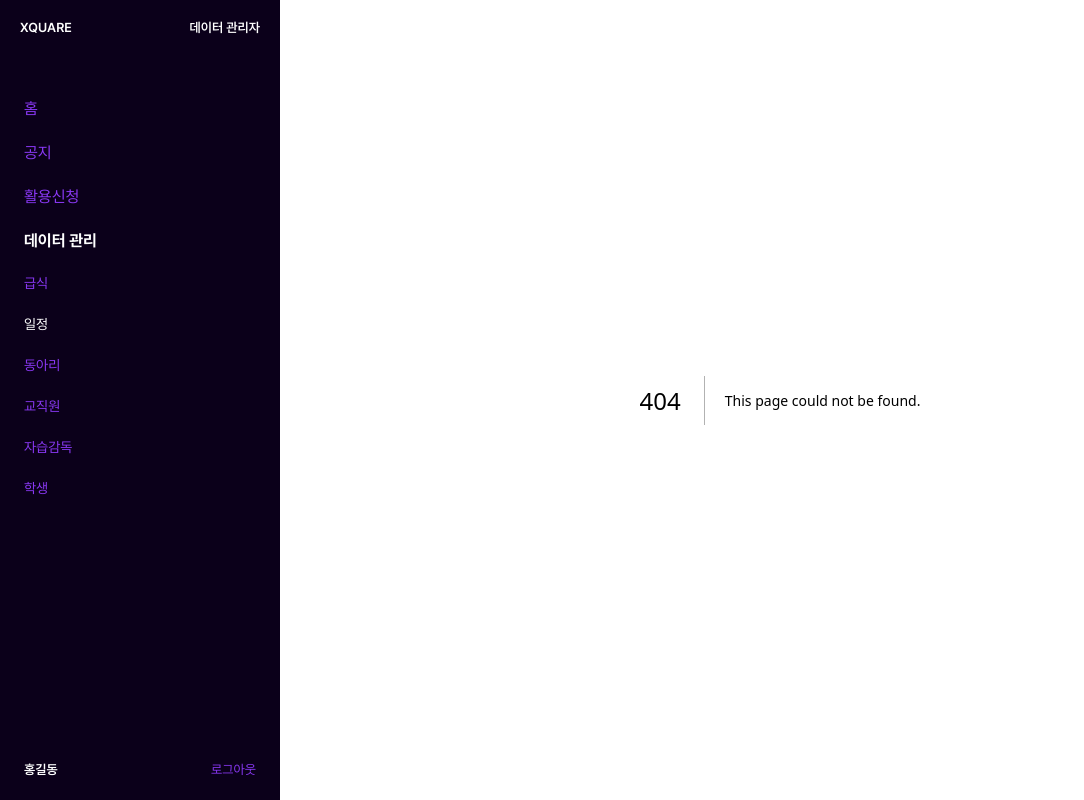
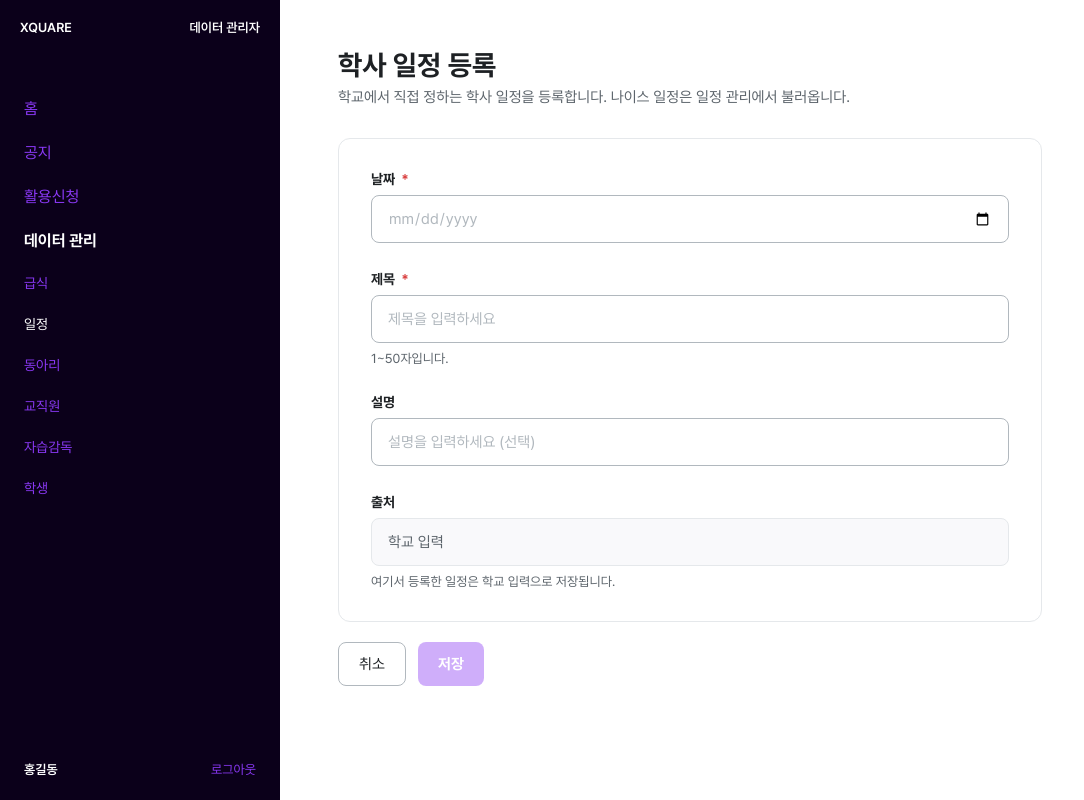
Before and after one commit to team-xquare/xquare-openapi-frontend, a Next.js app in the folder apps/admin/: page /schedule/new in a window 1280 px wide. Before the commit this address had no page. Shown: the whole page, without its empty margins (0-1084 px from the left). Built offline with nearby package versions, Linux system fonts and the light colour scheme.

Commit message:
feat: admin 학사 일정 등록, 수정 화면 퍼블리싱

```diff
--- /dev/null
+++ b/apps/admin/src/app/schedule/new/page.tsx
@@ -0,0 +1,5 @@
+import { ScheduleForm } from "../schedule-form";
+
+export default function ScheduleNewPage() {
+  return <ScheduleForm />;
+}
--- /dev/null
+++ b/apps/admin/src/app/schedule/schedule-form.tsx
@@ -0,0 +1,179 @@
+"use client";
+
+import { useId, useLayoutEffect, useState, type FormEvent } from "react";
+import { useRouter } from "next/navigation";
+import {
+  SCHEDULE_SOURCE_LABEL,
+  SCHEDULE_TITLE_MAX_LENGTH,
+  type Schedule,
+} from "../schedule-content";
+import {
+  ActionGroup,
+  DangerOutlineButton,
+  FieldLabel,
+  FormActions,
+  FormCard,
+  FormField,
+  NoticePage as SchedulePage,
+  PageDescription,
+  PageHead,
+  PageHeading,
+  PageTitle,
+  PrimaryButton,
+  RequiredMark,
+  SecondaryButton,
+  TitleInput,
+} from "../notice/page-style";
+import { DeleteScheduleModal } from "./delete-schedule-modal";
+import {
+  DateInput,
+  FieldHint,
+  ReadonlyInput,
+  ScheduleFormBox,
+} from "./page-style";
+
+// 등록과 수정이 같은 폼을 씀. schedule이 있으면 수정 화면
+export function ScheduleForm({ schedule }: { schedule?: Schedule }) {
+  const router = useRouter();
+  const id = useId();
+  const initialDate = schedule?.date ?? "";
+  const initialTitle = schedule?.title ?? "";
+  const initialDescription = schedule?.description ?? "";
+  const [date, setDate] = useState(initialDate);
+  const [title, setTitle] = useState(initialTitle);
+  const [description, setDescription] = useState(initialDescription);
+  const [isDeleteOpen, setIsDeleteOpen] = useState(false);
+
+  // 앞뒤 공백만 바꾼 것은 바뀐 내용으로 보지 않음
+  const isChanged =
+    date !== initialDate ||
+    title.trim() !== initialTitle.trim() ||
+    description.trim() !== initialDescription.trim();
+  const canSave = date !== "" && title.trim() !== "" && isChanged;
+
+  // 다른 페이지로 이동해도 화면이 숨겨진 채 상태가 남으므로,
+  // 다시 들어오면 처음 값으로 보이도록 숨겨질 때 초기화
+  useLayoutEffect(() => {
+    return () => {
+      setDate(initialDate);
+      setTitle(initialTitle);
+      setDescription(initialDescription);
+      setIsDeleteOpen(false);
+    };
+  }, [initialDate, initialTitle, initialDescription]);
+
+  const goToList = () => router.push("/schedule");
+
+  const handleSubmit = (event: FormEvent<HTMLFormElement>) => {
+    event.preventDefault();
+    if (!canSave) return;
+
+    // 일정 저장 API 연동 전이라 목록으로만 이동
+    goToList();
+  };
+
+  return (
+    <SchedulePage>
+      <PageHead>
+        <PageHeading>
+          <PageTitle>{schedule ? "학사 일정 수정" : "학사 일정 등록"}</PageTitle>
+          <PageDescription>
+            {schedule
+              ? `${schedule.date} · ${schedule.title}`
+              : "학교에서 직접 정하는 학사 일정을 등록합니다. 나이스 일정은 일정 관리에서 불러옵니다."}
+          </PageDescription>
+        </PageHeading>
+      </PageHead>
+
+      <ScheduleFormBox onSubmit={handleSubmit}>
+        <FormCard>
+          <FormField>
+            <FieldLabel htmlFor={`${id}-date`}>
+              날짜<RequiredMark aria-hidden="true">*</RequiredMark>
+            </FieldLabel>
+            <DateInput
+              id={`${id}-date`}
+              type="date"
+              value={date}
+              data-empty={date === "" || undefined}
+              required
+              onChange={(event) => setDate(event.target.value)}
+            />
+          </FormField>
+
+          <FormField>
+            <FieldLabel htmlFor={`${id}-title`}>
+              제목<RequiredMark aria-hidden="true">*</RequiredMark>
+            </FieldLabel>
+            <TitleInput
+              id={`${id}-title`}
+              aria-describedby={`${id}-title-hint`}
+              value={title}
+              placeholder="제목을 입력하세요"
+              maxLength={SCHEDULE_TITLE_MAX_LENGTH}
+              required
+              onChange={(event) => setTitle(event.target.value)}
+            />
+            <FieldHint id={`${id}-title-hint`}>
+              1~{SCHEDULE_TITLE_MAX_LENGTH}자입니다.
+            </FieldHint>
+          </FormField>
+
+          <FormField>
+            <FieldLabel htmlFor={`${id}-description`}>설명</FieldLabel>
+            <TitleInput
+              id={`${id}-description`}
+              value={description}
+              placeholder="설명을 입력하세요 (선택)"
+              onChange={(event) => setDescription(event.target.value)}
+            />
+          </FormField>
+
+          <FormField>
+            <FieldLabel htmlFor={`${id}-source`}>출처</FieldLabel>
+            {/* 등록은 항상 학교 입력, 수정은 원래 출처를 그대로 둠 */}
+            <ReadonlyInput
+              id={`${id}-source`}
+              aria-describedby={`${id}-source-hint`}
+              value={SCHEDULE_SOURCE_LABEL[schedule?.source ?? "school"]}
+              readOnly
+            />
+            <FieldHint id={`${id}-source-hint`}>
+              {schedule
+                ? "나이스에서 불러온 일정도 이 화면에서 수정·삭제할 수 있습니다."
+                : "여기서 등록한 일정은 학교 입력으로 저장됩니다."}
+            </FieldHint>
+          </FormField>
+        </FormCard>
+
+        <FormActions>
+          {schedule && (
+            <DangerOutlineButton
+              type="button"
+              onClick={() => setIsDeleteOpen(true)}
+            >
+              삭제
+            </DangerOutlineButton>
+          )}
+          <ActionGroup>
+            <SecondaryButton type="button" onClick={goToList}>
+              취소
+            </SecondaryButton>
+            <PrimaryButton type="submit" disabled={!canSave}>
+              저장
+            </PrimaryButton>
+          </ActionGroup>
+        </FormActions>
+      </ScheduleFormBox>
+
+      {schedule && isDeleteOpen && (
+        <DeleteScheduleModal
+          title={schedule.title}
+          onClose={() => setIsDeleteOpen(false)}
+          // 일정 삭제 API 연동 전이라 목록으로만 이동
+          onConfirm={goToList}
+        />
+      )}
+    </SchedulePage>
+  );
+}
```
Also changed, not shown: apps/admin/src/app/schedule/[id]/edit/page.tsx (added, +33 -0 lines).
